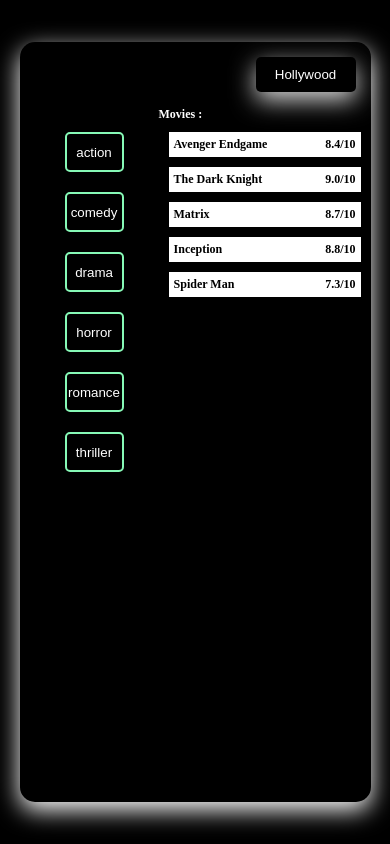
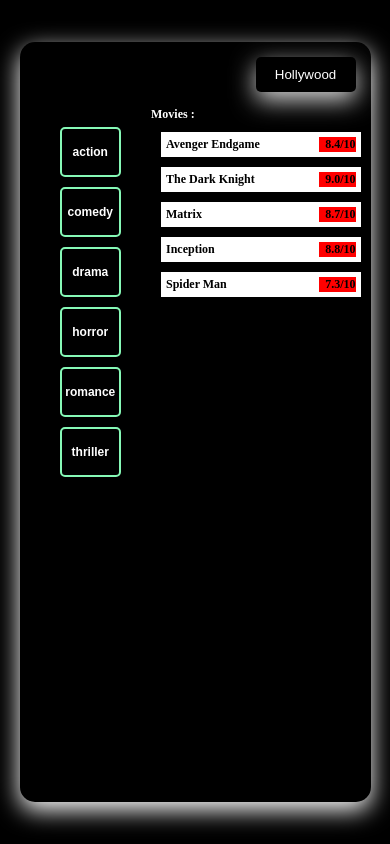
Before and after one commit to arjun-computer-geek/movie-recommendation-app, a React (Create React App) app: page / in a window 390 px wide. Built offline with nearby package versions, Linux system fonts and the light colour scheme.

Commit message:
modify - modifying css for the better view in mobile

```diff
--- a/src/App.css
+++ b/src/App.css
@@ -94,8 +94,8 @@ li{
         text-align: left;
         padding: 5px;
         font-size: 9pt;
-        font-weight: bolder;
-        width: 70%;
+        font-weight: bold;
+        width: 80%;
     }
     .left{
         display: flex;
@@ -103,14 +103,17 @@ li{
         width: 40%;
     }
     .customButton{
-        height: 40px;
-        margin: 10px;
-        color: white;
-        font-size: 10pt;
-        cursor: pointer;
+        height: 50px;
+        margin: 5px;
+        font-size: 9pt;
+        font-weight: bold;
     }
     .active{
         background-color: rgb(134, 248, 182);
         color: black;
     }
+    .right ul li span{
+        float: right;
+        background: red;
+    }
 }
```
